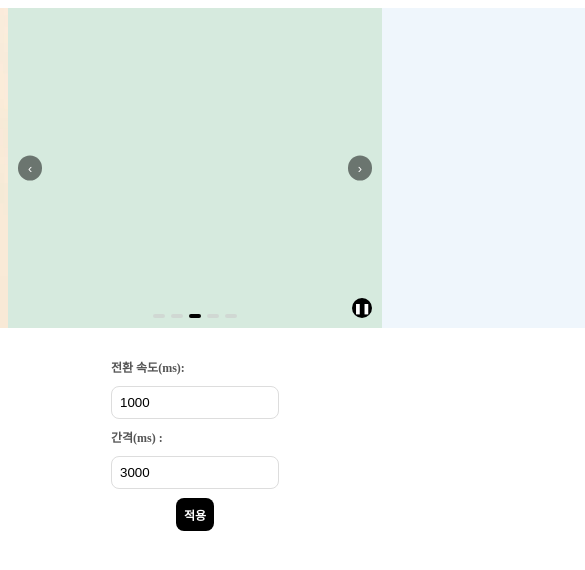
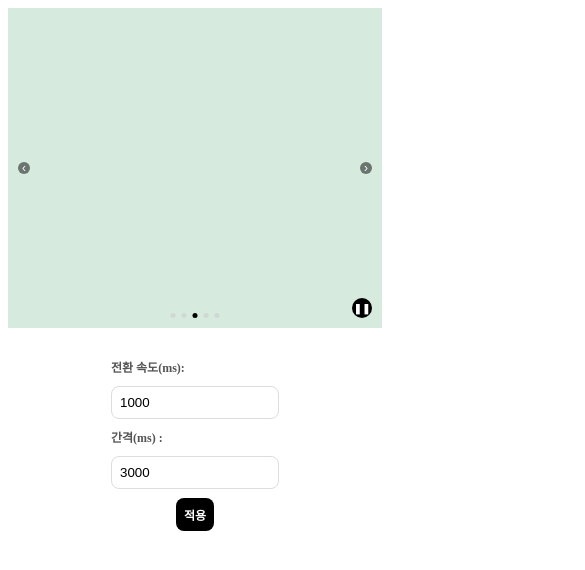
Before and after one commit to minseokiim/assignment-carousel, a website built with Vite: page index.html in a window 390 px wide. Shown: the top 570 px of the page, 585 px wide, since content can reach past the window. Built offline with nearby package versions, Linux system fonts and the light colour scheme.

Commit message:
design: 디자인 수정

```diff
--- a/index.html
+++ b/index.html
@@ -30,8 +30,8 @@
       </div>
 
       <!-- 옆 슬라이드 이동 버튼 -->
-      <button class="carousel__button carousel__button--left">‹</button>
-      <button class="carousel__button carousel__button--right">›</button>
+      <button class="carousel__btn carousel__btn--left">‹</button>
+      <button class="carousel__btn carousel__btn--right">›</button>
 
       <!-- 인디케이터(현재 활성 슬라이드 표시) -->
       <div class="carousel__nav">
@@ -69,7 +69,7 @@
           step="100"
         />
 
-        <div class="button-wrapper">
+        <div class="btn-wrapper">
           <button class="btn-update">적용</button>
         </div>
       </div>
@@ -77,7 +77,6 @@
       <p class="error-message">⚠️ 0보다 큰 숫자만 입력 가능합니다.</p>
     </div>
 
-    <p class="error-message">⚠️ 0보다 큰 숫자만 입력 가능합니다.</p>
     <script type="module" src="./src/scripts/carousel.ts"></script>
   </body>
 </html>
--- a/src/scripts/carousel.ts
+++ b/src/scripts/carousel.ts
@@ -4,10 +4,10 @@ const slides = document.querySelectorAll(
   '.carousel__slide',
 ) as NodeListOf<HTMLElement>;
 const prevBtn = document.querySelector(
-  '.carousel__button--left',
+  '.carousel__btn--left',
 ) as HTMLButtonElement;
 const nextBtn = document.querySelector(
-  '.carousel__button--right',
+  '.carousel__btn--right',
 ) as HTMLButtonElement;
 const indicators = document.querySelectorAll(
   '.carousel__indicator',
--- a/src/styles/style.css
+++ b/src/styles/style.css
@@ -1,5 +1,6 @@
 .carousel {
   position: relative;
+  overflow: hidden;
   width: 100%;
 }
 
@@ -39,8 +40,9 @@
 }
 
 .carousel__indicator {
-  width: 10px;
-  height: 10px;
+  width: 8px;
+  height: 8px;
+  padding: 0;
   border-radius: 50%;
   background-color: #ccc;
   margin: 0 5px;
@@ -60,12 +62,16 @@
 }
 
 /* 슬라이드 전 후 버튼 */
-.carousel__button {
+.carousel__btn {
   background-color: rgba(0, 0, 0, 0.5);
   color: white;
   border: none;
+  box-sizing: border-box;
+  width: 1rem;
+  height: 1rem;
+  padding: 0;
+  margin: 0;
   border-radius: 50%;
-  padding: 5px 10px;
   font-size: 1rem;
   cursor: pointer;
   transition:
@@ -75,17 +81,20 @@
   top: 50%;
   transform: translateY(-50%);
   z-index: 1;
+  display: flex;
+  justify-content: center;
+  align-items: center;
 }
 
-.carousel__button--left {
+.carousel__btn--left {
   left: 10px;
 }
 
-.carousel__button--right {
+.carousel__btn--right {
   right: 10px;
 }
 
-.carousel__button:hover {
+.carousel__btn:hover {
   background-color: rgba(86, 86, 86, 0.7);
 }
 
@@ -170,18 +179,20 @@
 }
 
 .play-pause-btn:hover {
-  background-color: #373232;
+  background-color: #525252;
 }
 
 /* 반응형 : 패드 */
 @media (max-width: 768px) {
   .carousel__indicator {
     width: 5px;
-    height: 10px;
+    height: 5px;
     margin: 0 3px;
   }
-  .carousel__button {
-    font-size: 0.9rem;
+  .carousel__btn {
+    font-size: 14px;
+    width: 14px;
+    height: 14px;
   }
   .input-number {
     width: 100px;
@@ -206,13 +217,14 @@
     height: 20rem;
   }
   .carousel__indicator {
-    width: 4px;
-    height: 4px;
+    width: 5px;
+    height: 5px;
     margin: 0 3px;
-    border-radius: 3px;
   }
-  .carousel__button {
-    font-size: 0.8rem;
+  .carousel__btn {
+    width: 12px;
+    height: 12px;
+    font-size: 12px;
   }
   /* 모바일에서만 두 줄로 설정 */
   .control-group {
@@ -220,7 +232,7 @@
     align-items: flex-start;
     gap: 0.6rem;
   }
-  .button-wrapper {
+  .btn-wrapper {
     display: flex;
     justify-content: center;
     width: 100%;
```
